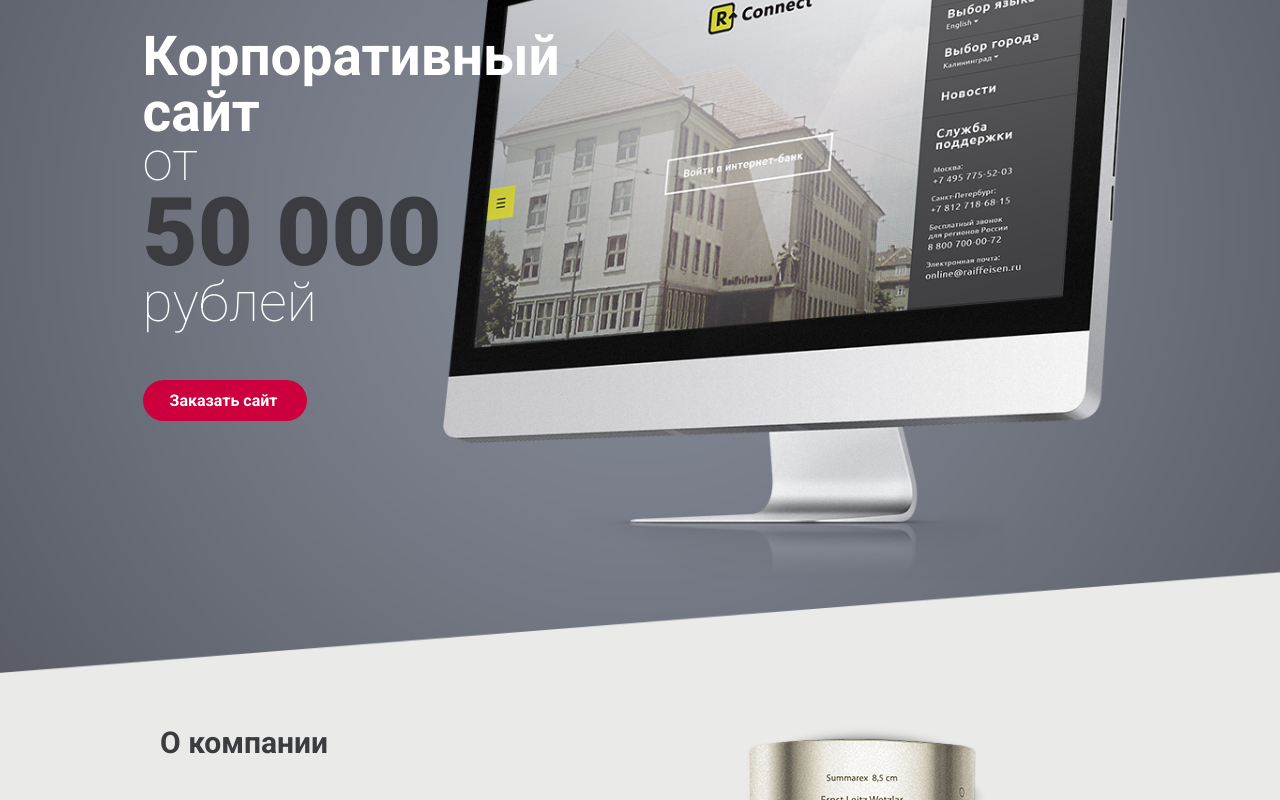
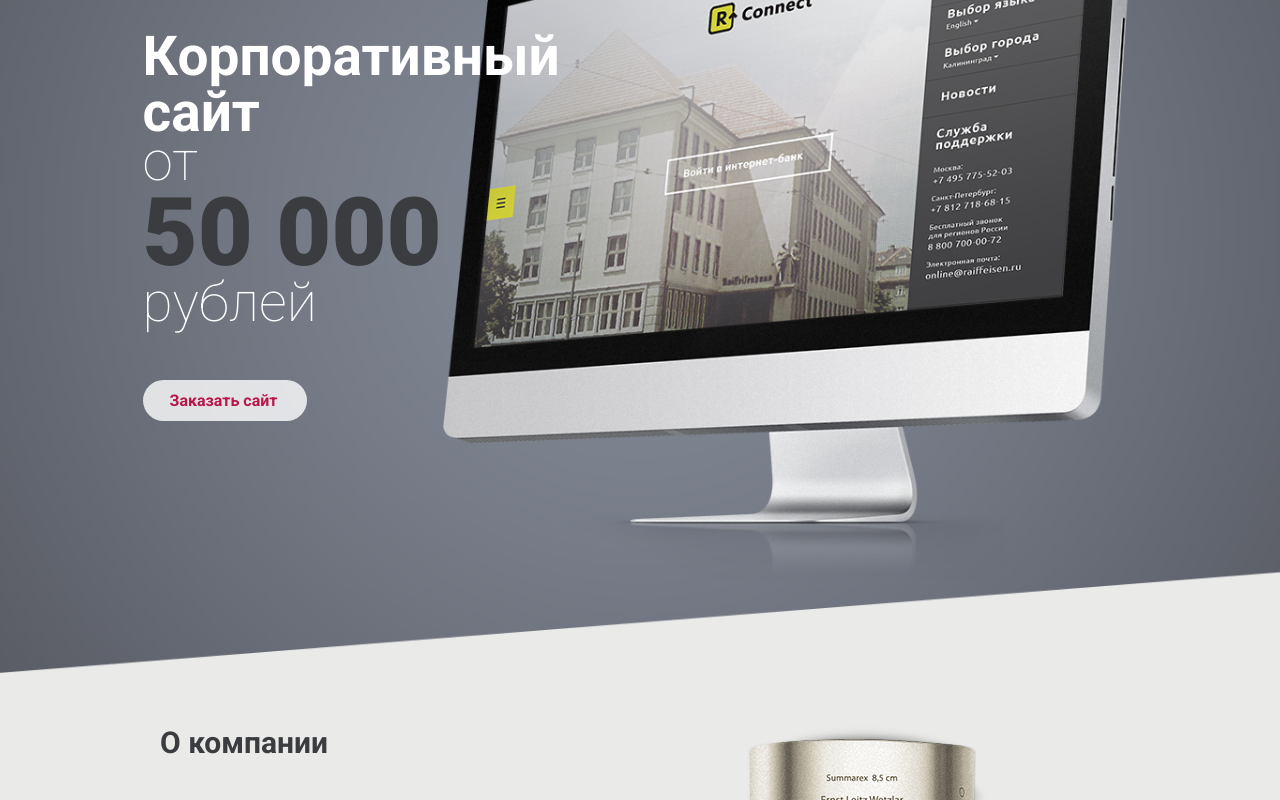
Before and after one commit to TearsOprah/NLS-test, a React (Vite) app: page / in a window 1280 px wide. In both pictures the pointer is over the button 224 px from the left and 823 px from the top of the page. Shown: the part 423-1223 px from the top of the page. Built offline with nearby package versions, Linux system fonts and the light colour scheme.

Commit message:
feat: эффект для кнопочек

```diff
--- a/src/components/about/About.scss
+++ b/src/components/about/About.scss
@@ -97,6 +97,14 @@ $background-image: url('../../assets/grey_bg.png');
   }
 }
 
+.intro__button:hover {
+  cursor: pointer;
+  opacity: .8;
+  background-color: white;
+  color: #cb003d;
+  border: none;
+}
+
 .intro__image {
   max-height: 800px;
   object-fit: contain;
--- a/src/components/header/Header.scss
+++ b/src/components/header/Header.scss
@@ -69,6 +69,15 @@
   font-size: 16px;
   font-weight: 600;
   white-space: nowrap;
+  transition: all .4s;
+}
+
+.button:hover {
+  cursor: pointer;
+  opacity: .8;
+  background-color: #cb003d;
+  color: white;
+  border: 2px solid #cb003d;
 }
 
 .navigation {
```
